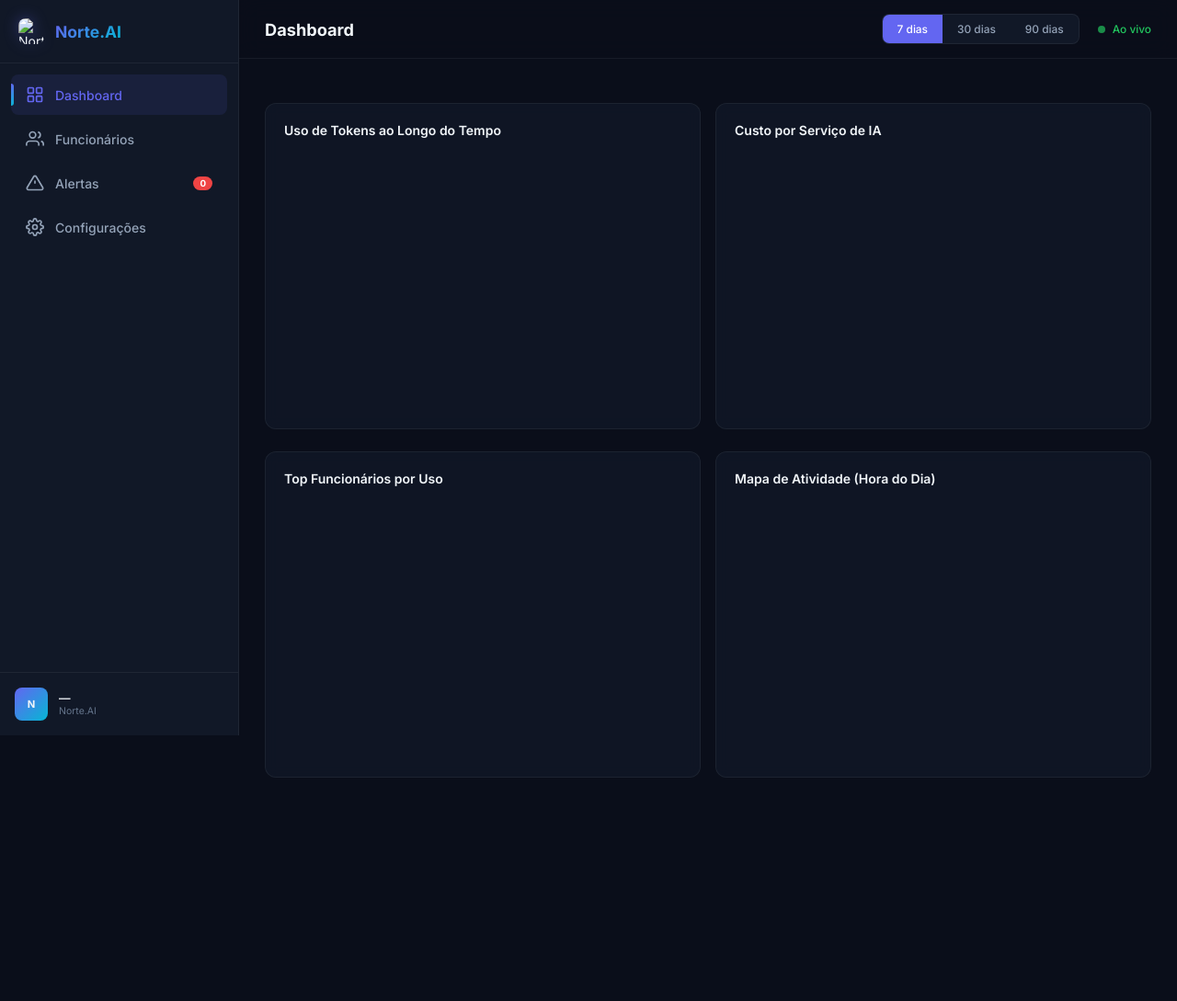
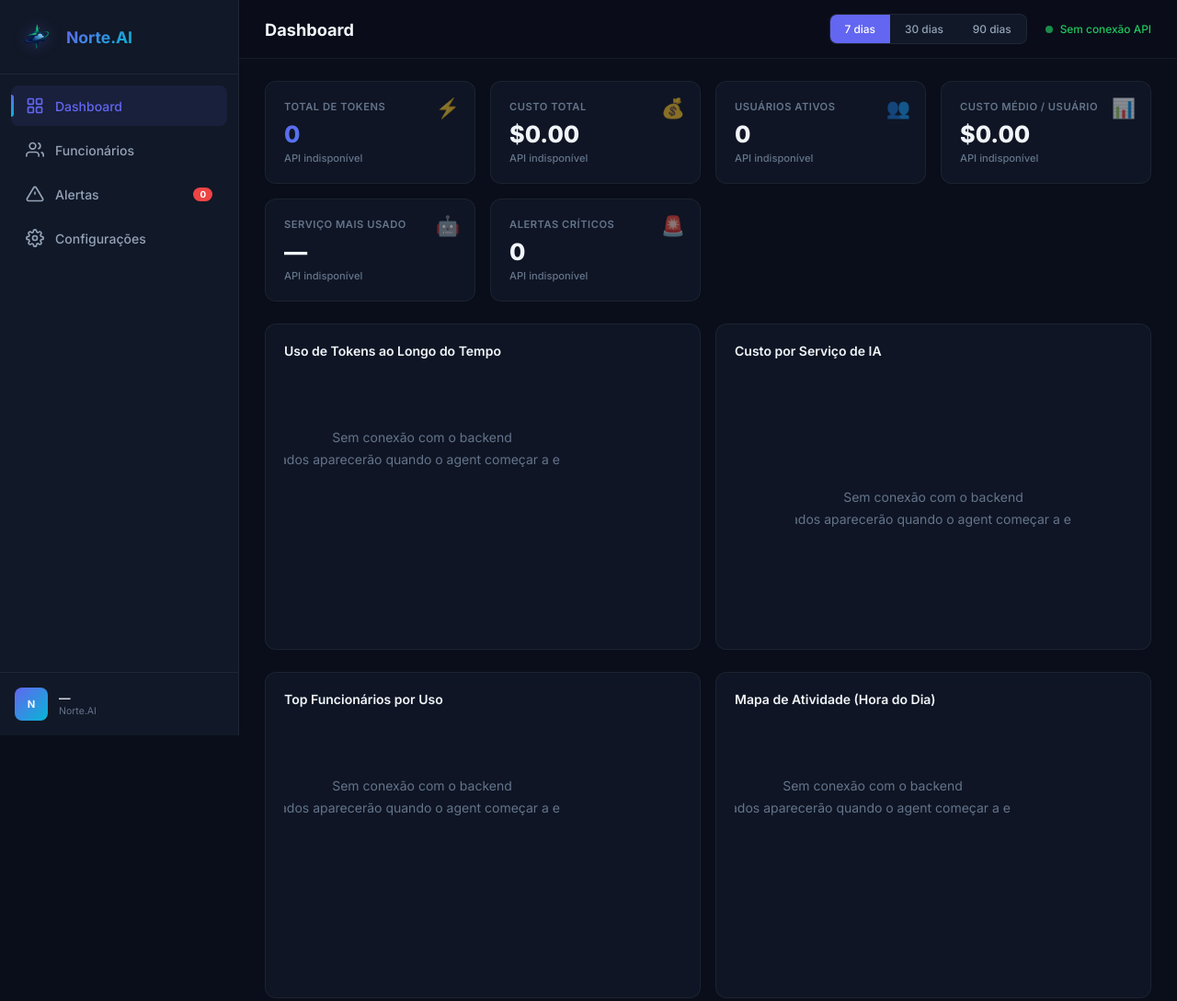
Before and after one commit to Juliocesar7881/WEEKEND---ECONOMIZA-TOKEN, a website built with Vite: page index.html in a window 1280 px wide. Shown: the whole page at 92% size. Before the commit the page ends 894 px from the top, so only its background shows below. Built offline with nearby package versions, Linux system fonts and the light colour scheme; files whose address does not match are found by name.

Commit message:
Fix Netlify blank dashboard fallback and sidebar logo rendering

```diff
--- a/index.html
+++ b/index.html
@@ -17,7 +17,7 @@
       <div class="sidebar-header">
         <div class="logo">
           <div class="logo-icon">
-            <img src="/src/assets/logo.png" alt="Norte.AI Logo" style="width: 28px; height: 28px; border-radius: 8px; object-fit: cover;">
+            <img src="/logo.png" alt="Norte.AI Logo">
           </div>
           <span class="logo-text">Norte.AI</span>
         </div>
--- a/src/api.ts
+++ b/src/api.ts
@@ -3,7 +3,7 @@
 // Fetches real data from the backend server
 // =============================================
 
-const API_BASE = window.location.origin;
+const API_BASE = (localStorage.getItem('norte_api_base') || '').trim() || window.location.origin;
 
 export interface StatsResponse {
   totalTokens: number;
--- a/src/main.ts
+++ b/src/main.ts
@@ -248,7 +248,43 @@ async function renderDashboard() {
 
   } catch (err) {
     console.error('Erro ao carregar dashboard:', err);
+    renderDashboardUnavailableState();
   }
+}
+
+function renderDashboardUnavailableState() {
+  renderKPIs([
+    { label: 'Total de Tokens', value: '0', trend: 0, icon: '⚡', gradient: true, trendLabel: 'API indisponível' },
+    { label: 'Custo Total', value: '$0.00', trend: 0, icon: '💰', trendLabel: 'API indisponível' },
+    { label: 'Usuários Ativos', value: '0', trend: 0, icon: '👥', trendLabel: 'API indisponível' },
+    { label: 'Custo Médio / Usuário', value: '$0.00', trend: 0, icon: '📊', trendLabel: 'API indisponível' },
+    { label: 'Serviço Mais Usado', value: '—', trend: 0, icon: '🤖', trendLabel: 'API indisponível' },
+    { label: 'Alertas Críticos', value: '0', trend: 0, icon: '🚨', trendLabel: 'API indisponível' },
+  ]);
+
+  const badge = document.getElementById('alertBadge');
+  if (badge) badge.textContent = '0';
+
+  const liveLabel = document.querySelector('.live-indicator span:last-child');
+  if (liveLabel) liveLabel.textContent = 'Sem conexão API';
+
+  const legendEl = document.getElementById('lineChartLegend');
+  if (legendEl) legendEl.innerHTML = '';
+
+  if (lineChart) { lineChart.destroy(); lineChart = null; }
+  if (doughnutChart) { doughnutChart.destroy(); doughnutChart = null; }
+  if (barChart) { barChart.destroy(); barChart = null; }
+  if (heatChart) { heatChart.destroy(); heatChart = null; }
+
+  const lineCanvas = document.getElementById('usageLineChart') as HTMLCanvasElement | null;
+  const doughnutCanvas = document.getElementById('serviceDoughnutChart') as HTMLCanvasElement | null;
+  const barCanvas = document.getElementById('employeeBarChart') as HTMLCanvasElement | null;
+  const heatCanvas = document.getElementById('activityHeatChart') as HTMLCanvasElement | null;
+
+  if (lineCanvas) renderEmptyChart(lineCanvas, 'Sem conexão com o backend');
+  if (doughnutCanvas) renderEmptyChart(doughnutCanvas, 'Sem conexão com o backend');
+  if (barCanvas) renderEmptyChart(barCanvas, 'Sem conexão com o backend');
+  if (heatCanvas) renderEmptyChart(heatCanvas, 'Sem conexão com o backend');
 }
 
 interface KPIData {
--- a/src/style.css
+++ b/src/style.css
@@ -112,6 +112,13 @@ body {
   align-items: center;
   justify-content: center;
   filter: drop-shadow(0 0 8px rgba(99, 102, 241, 0.4));
+}
+
+.logo-icon img {
+  width: 40px;
+  height: 40px;
+  object-fit: contain;
+  display: block;
 }
 
 .logo-text {
```
